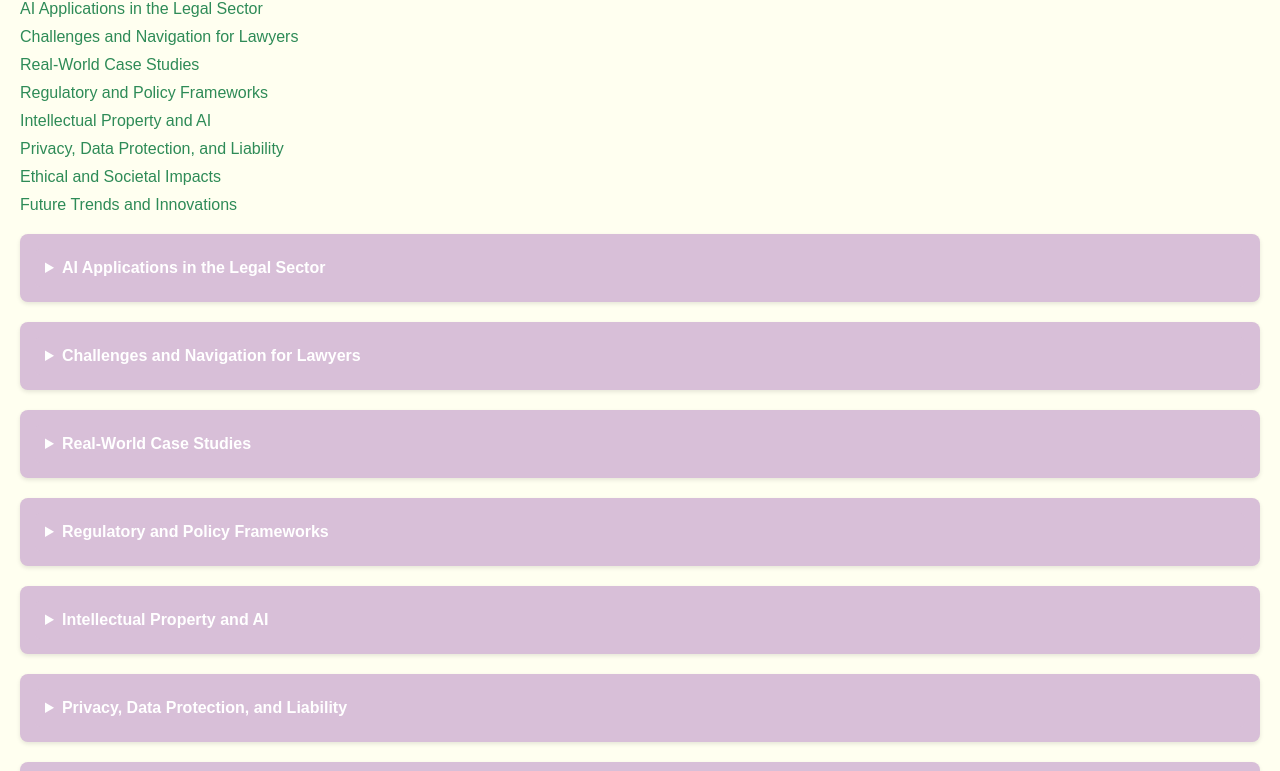
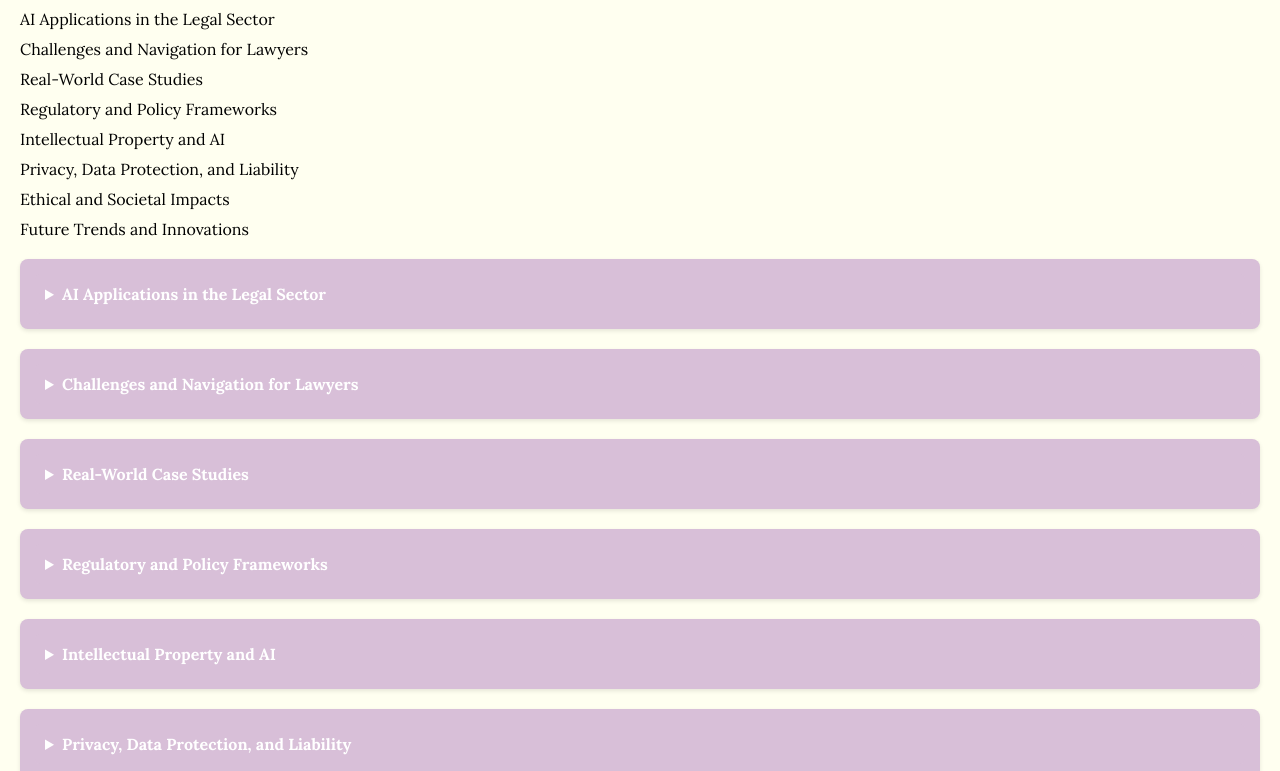
Before and after one commit to CarolKago/LAW-and-AI, a plain HTML site: page docs/index.html in a window 1280 px wide. Shown: the part 236-1007 px from the top of the page. Drawn offline with Linux system fonts and the light colour scheme.

Commit message:
Update index.html with Lora font and black navigation text

```diff
--- a/docs/index.html
+++ b/docs/index.html
@@ -4,13 +4,14 @@
     <meta charset="UTF-8">
     <meta name="viewport" content="width=device-width, initial-scale=1.0">
     <title>Law and AI Portfolio - Carol Kago</title>
+    <link href="https://fonts.googleapis.com/css2?family=Lora:ital,wght@0,400;0,700;1,400&display=swap" rel="stylesheet">
     <style>
-        body { font-family: Arial, sans-serif; margin: 20px; background-color: #FFFFF0; color: #333333; }
+        body { font-family: 'Lora', serif; margin: 20px; background-color: #FFFFF0; color: #333333; }
         header { text-align: center; padding: 20px; background-color: #800020; color: white; }
         nav { margin: 20px 0; }
         nav ul { list-style-type: none; padding: 0; }
         nav li { margin: 10px 0; }
-        nav a { color: #2E8B57; text-decoration: none; }
+        nav a { color: #000000; text-decoration: none; }
         nav a:hover { color: #FFB6C1; }
         details { margin: 20px 0; padding: 15px; background-color: #D8BFD8; border-radius: 8px; box-shadow: 0 2px 4px rgba(0,0,0,0.1); }
         summary { font-weight: bold; cursor: pointer; padding: 10px; background-color: #D8BFD8; border-radius: 5px; color: #FFFFFF; }
```
